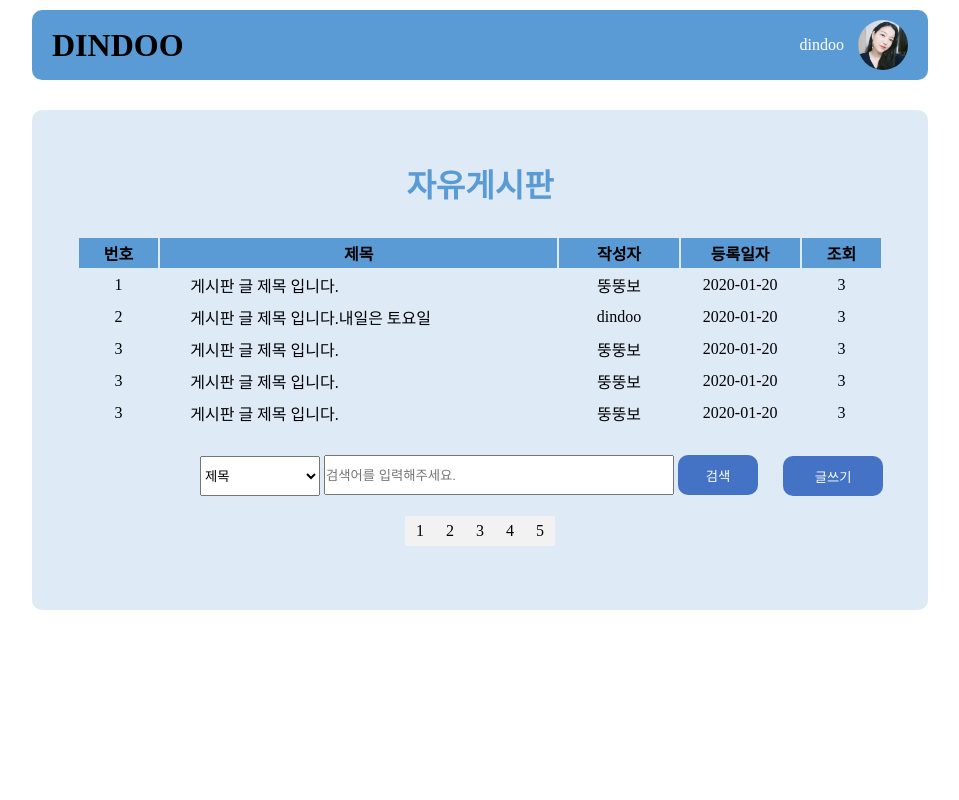
After one commit to JinjuNa/login, a PHP site: page /board_list.php in a window 1280 px wide. The commit adds this page. Shown: the whole page, without its empty margins (160-1119 px from the left). Run offline with PHP 8.4, Linux system fonts and the light colour scheme.

```diff
--- /dev/null
+++ b/board_list.php
@@ -0,0 +1,109 @@
+<html lang="ko">
+<head>
+    <meta charset="UTF-8">
+    <title>Document</title>
+    <link rel="stylesheet" href="./css/common.css">
+    <link rel="stylesheet" href="./css/board.css">
+</head>
+<body>
+    <div id="wrap">
+        <header class="login_on">
+            <h1 class="logo">
+                <a href="#">DINDOO</a>
+            </h1>
+
+            <span class="loginInfo">
+                <span id="loginId">
+                    dindoo
+                </span>
+
+                <span id="loginImg"></span>
+            </span>
+
+            <div class="loginPop">
+                <div id="loginPopImg"></div>
+                <div id="loginPopName">나진주</div>
+                <div id="loginPopId">dindoo</div>
+                <!-- <div class="login_edit"><a href="#">회원정보수정</a></div> -->
+                <button id="logout" class="button_small">로그아웃</button>
+            </div>
+        </header>
+
+        <section class="board">
+            <div class="container">
+            <h3>자유게시판</h3>
+            <div class="table_wrap">
+                <div class="table_container">
+                <table>
+                    <tr class="thead">
+                        <th>번호</th>
+                        <th>제목</th>
+                        <th>작성자</th>
+                        <th>등록일자</th>
+                        <th>조회</th>
+                    </tr>
+                    <tr>
+                        <td>1</td>
+                        <td>게시판 글 제목 입니다.</td>
+                        <td>뚱뚱보</td>
+                        <td>2020-01-20</td>
+                        <td>3</td>
+                    </tr>
+                    <tr>
+                        <td>2</td>
+                        <td>게시판 글 제목 입니다.내일은 토요일</td>
+                        <td>dindoo</td>
+                        <td>2020-01-20</td>
+                        <td>3</td>
+                    </tr>
+                    <tr>
+                        <td>3</td>
+                        <td>게시판 글 제목 입니다.</td>
+                        <td>뚱뚱보</td>
+                        <td>2020-01-20</td>
+                        <td>3</td>
+                    </tr>
+                    <tr>
+                        <td>3</td>
+                        <td>게시판 글 제목 입니다.</td>
+                        <td>뚱뚱보</td>
+                        <td>2020-01-20</td>
+                        <td>3</td>
+                    </tr>
+                    <tr>
+                        <td>3</td>
+                        <td>게시판 글 제목 입니다.</td>
+                        <td>뚱뚱보</td>
+                        <td>2020-01-20</td>
+                        <td>3</td>
+                    </tr>
+                </table>
+                </div>
+
+                <button id="write" class="button_nomal">글쓰기</button>
+
+                <ul class="pager">
+                    <li>1</li>
+                    <li>2</li>
+                    <li>3</li>
+                    <li>4</li>
+                    <li>5</li>
+                </ul>
+
+                <div class="search_wrap">
+                    <select name="searchFilter" id="searchFilter">
+                        <option value="title">제목</option>
+                        <option value="titleContent">제목+내용</option>
+                        <option value="writer">작성자</option>
+                    </select>
+
+                    <input type="text" id="searchInput" placeholder="검색어를 입력해주세요.">
+
+                    <button class="button_small">검색</button>
+                </div>
+            </div>
+            </div>
+        </section>
+    </div>
+</body>
+</html>
```
Also changed, not shown: js/login.js (+6 -4 lines), login_ok.php (+31 -2 lines).
